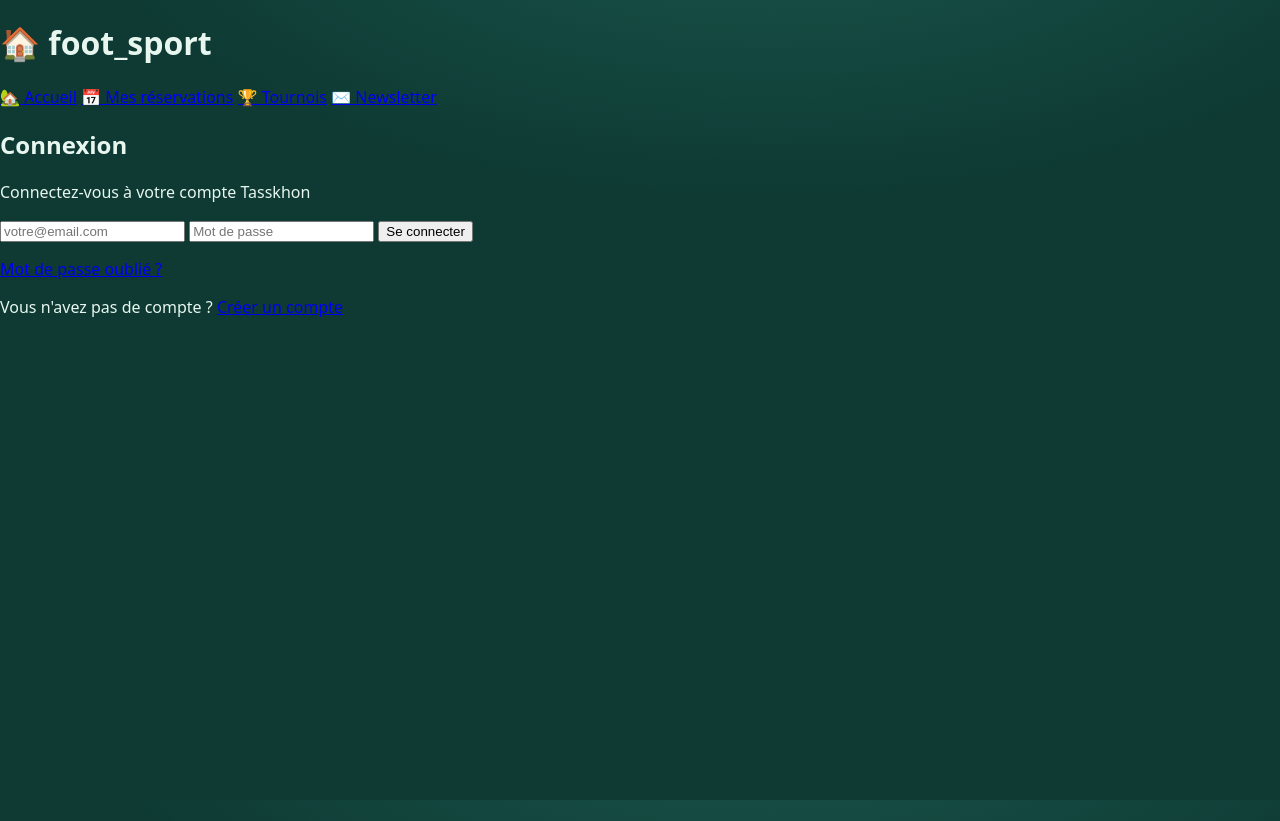
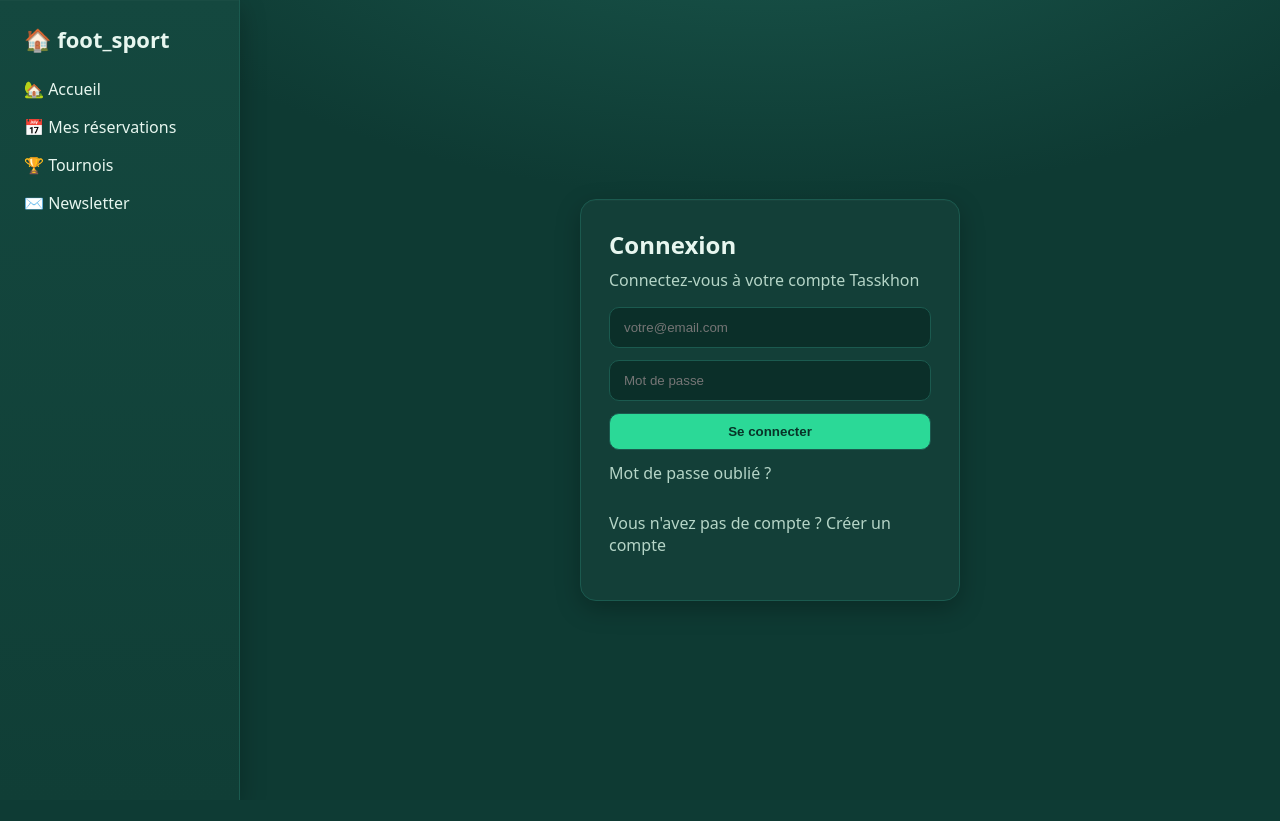
Before and after one commit to siham50/Gestion_terrainsFoot, a PHP site: template views/public/login.html in a window 1280 px wide. After the commit the page ends 800 px from the top, so only its background shows below. Run offline with PHP 8.4, Linux system fonts and the light colour scheme; the template is opened without the code that fills it, so the values that code supplies are empty; some libraries are stand-ins or nearby versions.

Commit message:
updating css!

```diff
--- a/assets/css/Style.css
+++ b/assets/css/Style.css
@@ -533,3 +533,71 @@ body{
   .ft-checkbox-list{grid-template-columns:1fr}
   .ft-content{padding:16px}
 }
+
+
+/* Auth pages (login/register/forgot) using global theme */
+.sidebar{position:fixed;left:0;top:0;bottom:0;width:240px;padding:24px;background:linear-gradient(180deg,#14483f 0%, #103e36 100%);border-right:1px solid var(--ft-border);box-shadow:var(--ft-shadow)}
+.sidebar h1{margin:0 0 16px 0;font-size:22px}
+.sidebar a{display:block;color:var(--ft-text);text-decoration:none;padding:8px 0;border-radius:8px}
+.sidebar a:hover{filter:brightness(1.05)}
+
+.container{margin-left:260px;display:grid;place-items:center;min-height:100vh;padding:24px}
+.form-box{width:100%;max-width:380px;background:var(--ft-panel);border:1px solid var(--ft-border);border-radius:16px;box-shadow:var(--ft-shadow);padding:28px}
+.form-box h2{margin-top:0;margin-bottom:8px}
+.form-box p{margin-top:0;color:var(--ft-text-dim)}
+.form-box form{display:flex;flex-direction:column;gap:12px}
+.form-box input[type="email"],
+.form-box input[type="password"],
+.form-box input[type="text"],
+.form-box input[type="tel"]{width:100%;padding:12px 14px;border-radius:10px;border:1px solid var(--ft-border);background:#0b2f29;color:var(--ft-text)}
+.form-box input:focus{outline:none;border-color:var(--ft-accent)}
+.form-box button{appearance:none;border:1px solid var(--ft-border);background:var(--ft-accent);color:#083328;font-weight:600;border-radius:10px;padding:10px 14px;cursor:pointer}
+.form-box button:hover{filter:brightness(1.02)}
+.form-box a{color:var(--ft-text-dim);text-decoration:none}
+.form-box a:visited{color:var(--ft-text-dim)}
+.form-box a:hover,.form-box a:focus{color:var(--ft-accent);text-decoration:underline;outline:none}
+
+/* Phone input (intl-tel-input) theming */
+.iti{width:100%}
+.iti__country-list{background-color:#0d1f1b !important;color:var(--ft-text) !important;border:1px solid var(--ft-border) !important;box-shadow:0 4px 12px rgba(0,0,0,.3)}
+.iti__country:hover{background-color:#1a2e28 !important}
+.iti__flag-container{z-index:2 !important}
+.iti__search-input{background:#0b2f29 !important;color:var(--ft-text) !important;border:1px solid var(--ft-border) !important}
+.iti__dial-code,.iti__country-name,.iti__selected-dial-code{color:var(--ft-text) !important}
+
+
+
+/* Mes réservations page */
+.ft-page{display:block;padding:24px;width:100%}
+.ft-page-header{margin:8px 0 20px}
+.ft-h1{margin:0 0 6px;font-size:34px}
+.ft-h2{margin:0 0 10px;font-size:22px}
+.ft-sub{color:var(--ft-text-dim);margin:0}
+.ft-muted{color:var(--ft-text-dim)}
+
+.ft-stats{display:grid;grid-template-columns:repeat(3,minmax(0,1fr));gap:18px;margin-bottom:18px}
+.ft-card{background:var(--ft-panel);border:1px solid var(--ft-border);border-radius:16px;box-shadow:var(--ft-shadow)}
+.ft-stat{display:grid;grid-template-columns:60px 1fr;gap:12px;align-items:center;padding:16px}
+.ft-stat-icon{width:48px;height:48px;display:grid;place-items:center;background:rgba(43,217,151,.08);border:1px solid #1a6a58;border-radius:12px}
+.ft-stat-body .ft-stat-value{font-size:32px;font-weight:700}
+.ft-stat-label{color:var(--ft-text)}
+.ft-stat-sub{color:var(--ft-text-dim)}
+
+.ft-section-head{display:flex;align-items:center;justify-content:space-between;margin:14px 0}
+
+.ft-list{display:grid;gap:16px}
+.ft-booking{display:grid;grid-template-columns:1fr auto;gap:18px;padding:18px}
+.ft-title{margin:0 0 10px}
+.ft-badges{display:flex;gap:8px;margin-bottom:8px}
+.ft-badge{display:inline-block;padding:6px 10px;border-radius:999px;background:rgba(43,217,151,.15);color:var(--ft-text);border:1px solid #1a6a58;font-size:12px}
+.ft-meta{list-style:none;margin:0;padding:0;display:grid;gap:8px}
+.ft-meta li{display:flex;align-items:center;gap:10px;color:var(--ft-text-dim)}
+.ft-price{font-size:28px;font-weight:700;margin-bottom:10px}
+.ft-actions-row{display:flex;gap:10px;margin-bottom:10px}
+
+.ft-btn{display:inline-flex;align-items:center;gap:8px;padding:10px 14px;border-radius:12px;border:1px solid var(--ft-border);background:var(--ft-panel);color:var(--ft-text);cursor:pointer}
+.ft-btn:hover{filter:brightness(1.06)}
+.ft-btn-danger{border-color:#623b3b;background:linear-gradient(180deg,#3a1d1d,#2a1616)}
+
+.ft-chip{display:inline-flex;align-items:center;gap:8px;padding:6px 10px;border-radius:999px;border:1px solid var(--ft-border);background:rgba(255,255,255,.04);color:var(--ft-text)}
+.ft-chip-ok{border-color:#1a6a58;background:rgba(43,217,151,.12)}
```
